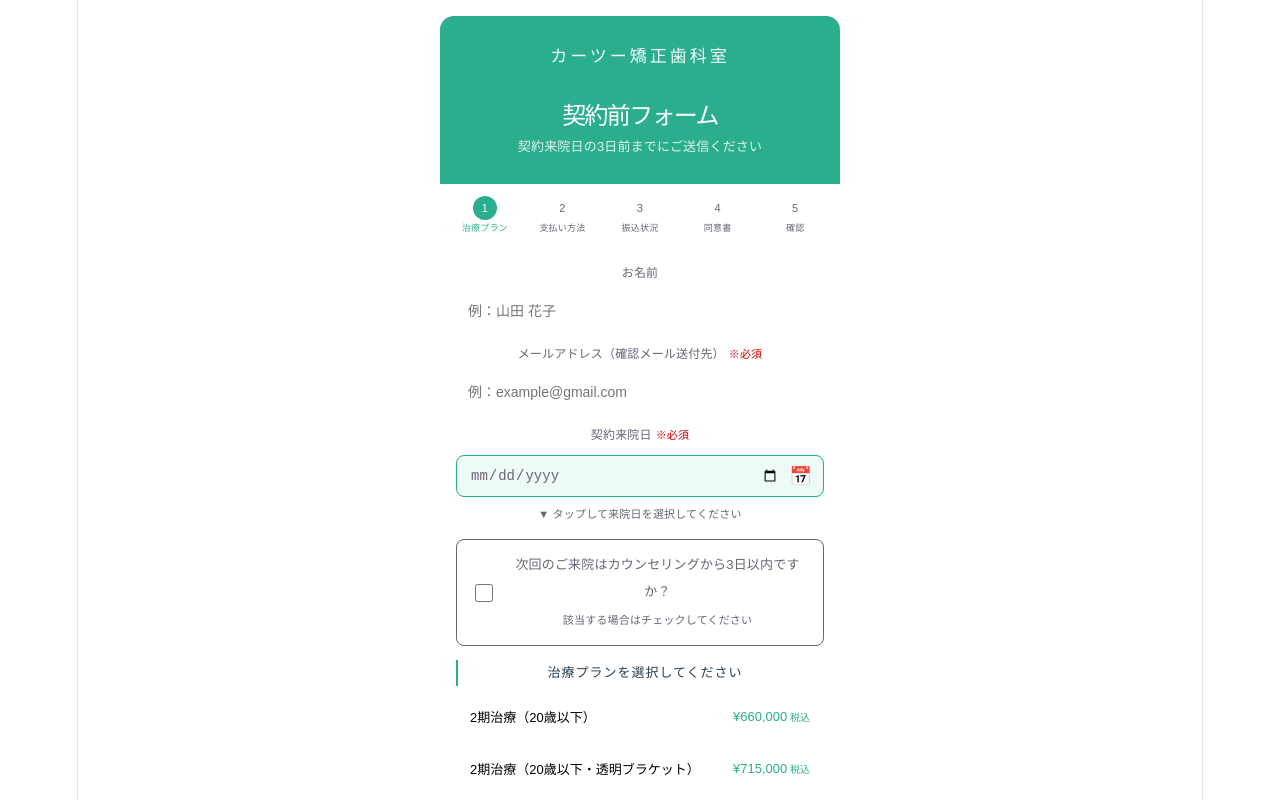
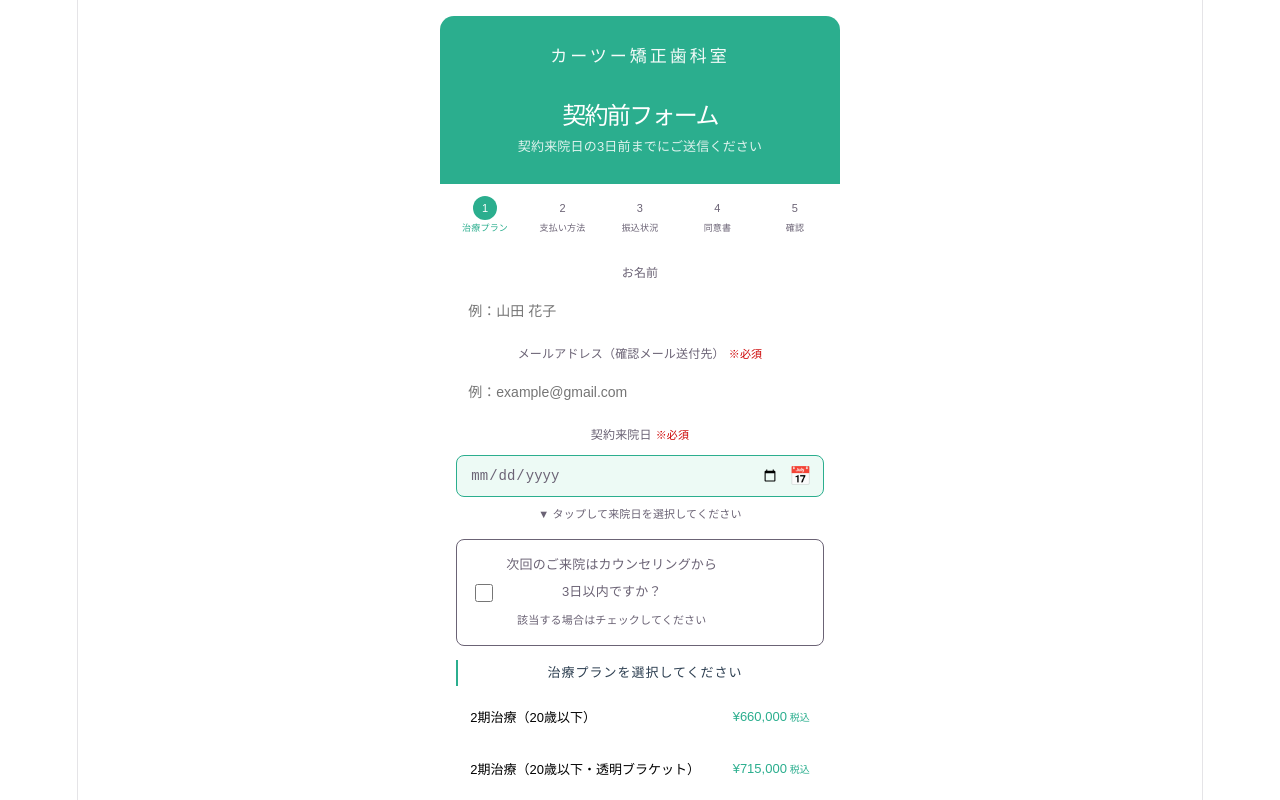
Before and after one commit to solvia529/contract-form, a React (Vite) app: page / in a window 1280 px wide. Shown: the top 800 px of the page. Built offline with nearby package versions, Linux system fonts and the light colour scheme.

Commit message:
改行追加・同意テキスト左揃え修正

```diff
--- a/src/App.jsx
+++ b/src/App.jsx
@@ -174,7 +174,7 @@ export default function App() {
             </div>
             <label style={{...S.ndtog,background:nextDay?'#fff8e8':'var(--color-background-secondary)',borderColor:nextDay?'#e8a000':'var(--color-border-tertiary)'}} onClick={()=>setNextDay(!nextDay)}>
               <input type="checkbox" checked={nextDay} onChange={()=>setNextDay(!nextDay)} style={{width:18,height:18,accentColor:'#e8a000',flexShrink:0}}/>
-              <div><div style={{fontSize:13,color:'var(--color-text-primary)',fontWeight:500}}>次回のご来院はカウンセリングから3日以内ですか？</div><div style={{fontSize:11,color:'var(--color-text-secondary)',marginTop:2}}>該当する場合はチェックしてください</div></div>
+              <div><div style={{fontSize:13,color:'var(--color-text-primary)',fontWeight:500}}>次回のご来院はカウンセリングから<br/>3日以内ですか？</div><div style={{fontSize:11,color:'var(--color-text-secondary)',marginTop:2}}>該当する場合はチェックしてください</div></div>
             </label>
             {vd&&(nextDay
               ?<div style={S.dlFlex}><p style={{fontSize:12,color:'#8a5a00',fontWeight:500}}>来院前までにフォーム送信・振込をお願いします</p></div>
@@ -261,7 +261,7 @@ export default function App() {
             {CST.map((c,i)=>(
               <label key={i} style={{...S.ci,...(chk[i]?S.ciOk:(chkError?{borderColor:'#cc0000',background:'#fff5f5'}:{}))}} onClick={()=>tgChk(i)}>
                 <input type="checkbox" checked={chk[i]} onChange={()=>tgChk(i)} style={{width:17,height:17,marginTop:1,flexShrink:0,accentColor:'#2BAE8E'}}/>
-                <span style={{fontSize:12,color:(!chk[i]&&chkError)?'#cc0000':'var(--color-text-primary)',lineHeight:1.6,whiteSpace:'pre-line'}}>{c}</span>
+                <span style={{fontSize:12,color:(!chk[i]&&chkError)?'#cc0000':'var(--color-text-primary)',lineHeight:1.6,whiteSpace:'pre-line',textAlign:'left'}}>{c}</span>
               </label>
             ))}
             {chkError&&<p style={{fontSize:12,color:'#cc0000',fontWeight:500,textAlign:'center',marginTop:6}}>すべての項目に同意してください</p>}
```
